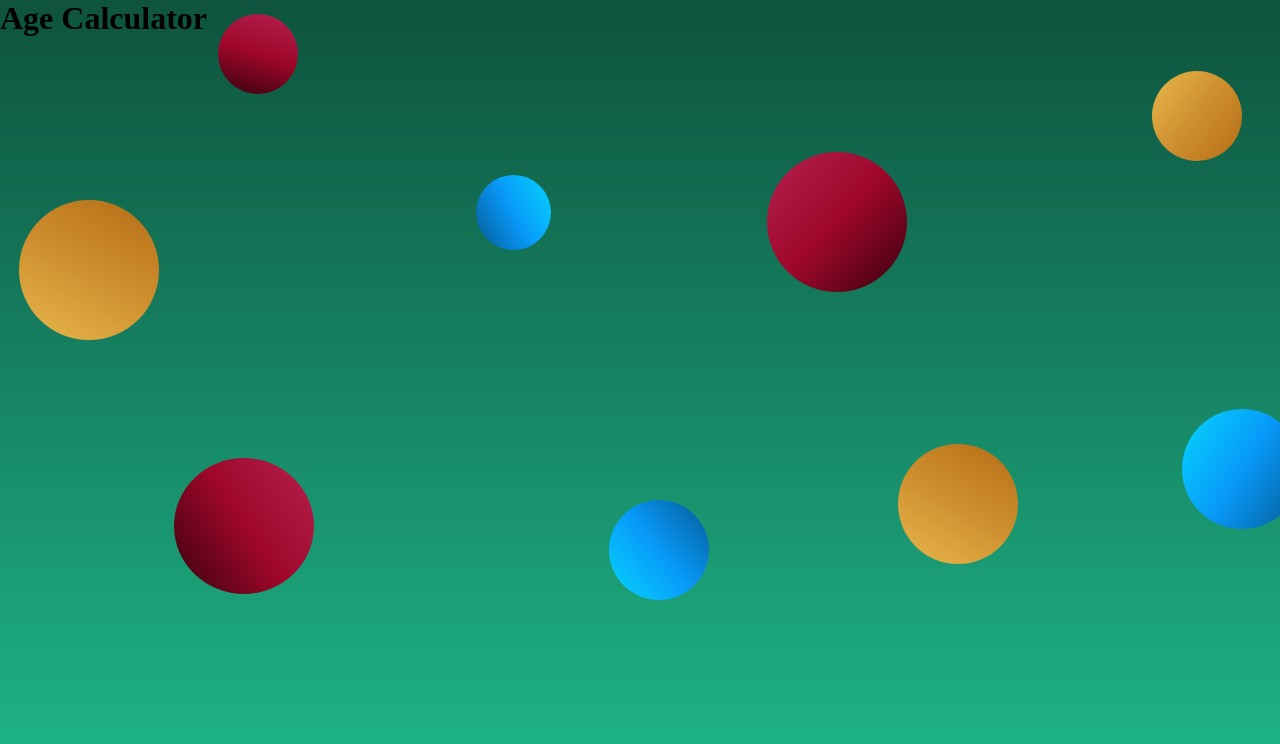
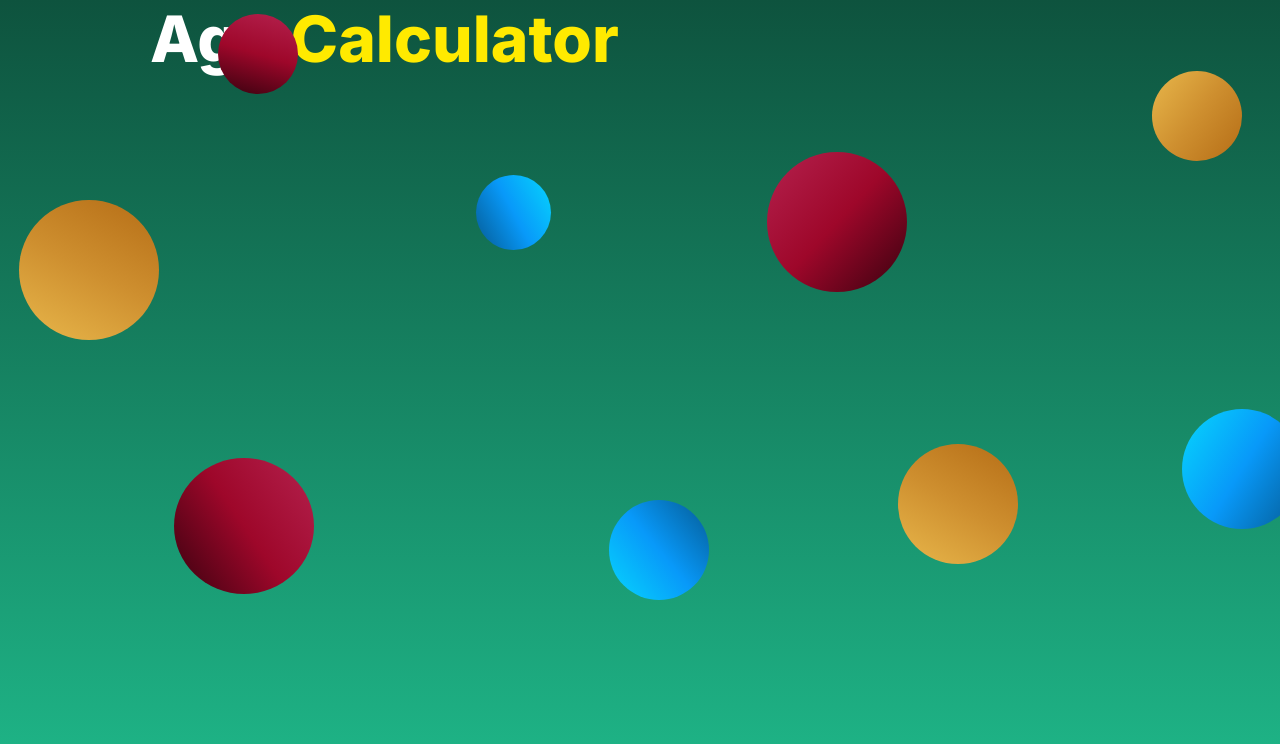
Before and after one commit to LenziFire1/projectAgeCalculator, a plain HTML site: page index.HTML in a window 1280 px wide. Shown: the top 744 px of the page. Drawn offline with Linux system fonts and the light colour scheme.

Commit message:
назва в процесі

```diff
--- a/index.HTML
+++ b/index.HTML
@@ -7,7 +7,7 @@
     <title>Document</title>
 </head>
 <body>
-    <h1> Age Calculator</h1>
+    <h1>Age <span class="yellow">Calculator</span></h1>
     <div class="ball_1"></div>
     <div class="ball_2"></div>
     <div class="ball_3"></div>
--- a/style.css
+++ b/style.css
@@ -1,3 +1,4 @@
+@import url('https://fonts.googleapis.com/css2?family=Inter:ital,opsz,wght@0,14..32,100..900;1,14..32,100..900&display=swap');
 *{
     padding: 0;
     margin: 0;
@@ -9,6 +10,7 @@ body{
     width: 100vw;
     height: 100vh;
     position: relative;
+    font-family: "Inter", sans-serif;
 }
 .ball_1{
     background: linear-gradient(-164deg, #B4214E, #9E072A, #38020F);
@@ -92,3 +94,16 @@ body{
     top: 71px;
     left: 1152px;
 }
+
+h1{
+    color: white;
+    margin-top:px;
+    margin-left:150px;
+    font-weight: 800;
+    font-size: 64px;
+    z-index: 1;
+}
+
+.yellow{
+    color: #FFEA00;
+}
```
